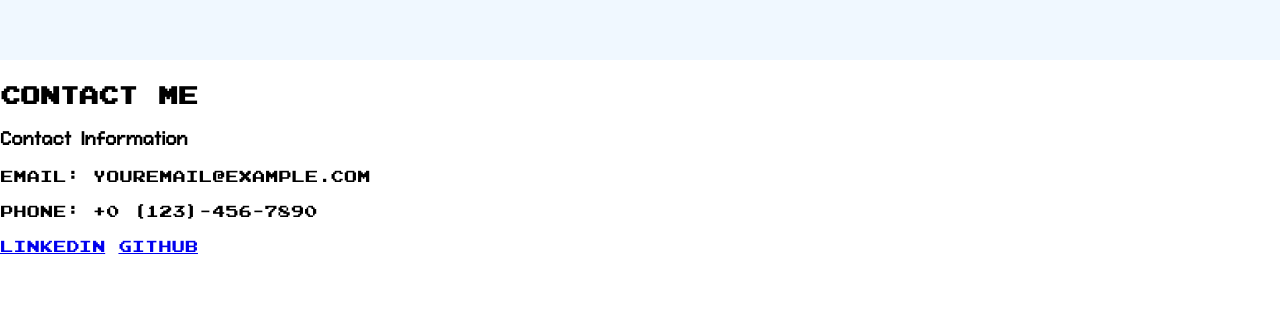
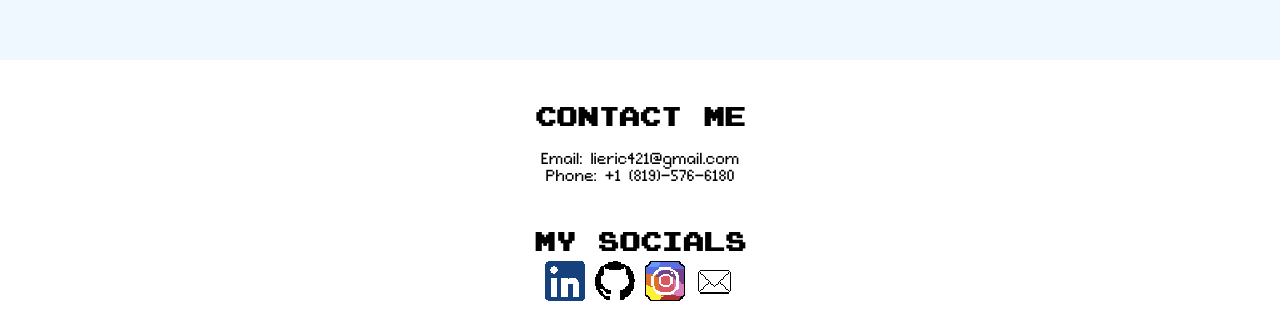
Before and after one commit to ericli421/ericli421.github.io, a plain HTML site: page index.html in a window 1280 px wide. Shown: the part 2274-2604 px from the top of the page. Before the commit the page ends 2545 px from the top, so only its background shows below. Drawn offline with Linux system fonts and the light colour scheme.

Commit message:
finished Contact area

```diff
--- a/index.html
+++ b/index.html
@@ -43,14 +43,47 @@
         <a href="pages/projects.html">See all projects</a>
       </div>
 
+      <!-- Later on, this section should be gone and replaced with a reusable element (since it's used everywhere) -->
       <div class="contact-area">
-        <h2 id="contact">Contact Me</h2>
-        <h3>Contact Information</h3>
-        <p>Email: youremail@example.com</p>
-        <p>Phone: +0 (123)-456-7890</p>
-        <a href="https://www.linkedin.com/in/eric-li-3277262b1/">LinkedIn</a>
-        <a href="https://github.com/ericli421">GitHub</a>
-        <p></p>
+        <h2 id="contact" style="margin-bottom: 20px; margin-top: 40px">
+          Contact Me
+        </h2>
+        <p>Email: lieric421@gmail.com</p>
+        <p style="margin-bottom: 40px">Phone: +1 (819)-576-6180</p>
+        <h2>My socials</h2>
+        <div class="socials-box">
+          <a
+            href="https://www.linkedin.com/in/eric-li-3277262b1/"
+            target="_blank"
+          >
+            <img
+              src="assets/icons/linkedin.svg"
+              alt="LinkedIn"
+              class="social-icon"
+            />
+          </a>
+          <a href="https://github.com/ericli421" target="_blank">
+            <img
+              src="assets/icons/github-dark.svg"
+              alt="GitHub"
+              class="social-icon"
+            />
+          </a>
+          <a href="https://www.instagram.com/ericli.421/" target="_blank">
+            <img
+              src="assets/icons/instagram-bordered.svg"
+              alt="Instagram"
+              class="social-icon"
+            />
+          </a>
+          <a href="mailto:lieric421@gmail.com" target="_blank"
+            ><img
+              src="assets/icons/email-closed.svg"
+              alt="Email Me"
+              class="social-icon"
+            />
+          </a>
+        </div>
       </div>
     </div>
   </body>
--- a/styles/index.css
+++ b/styles/index.css
@@ -18,7 +18,7 @@ html {
   scroll-behavior: smooth;
 }
 body {
-  font-family: "Joystix Monospace", sans-serif;
+  font-family: "Connection II", sans-serif;
   height: 100%;
   margin: 0;
   padding: 0;
@@ -28,8 +28,14 @@ h1 {
   font-family: "OS X Darwin", sans-serif;
   margin: 0;
 }
-h3 {
-  font-family: "Connection II", sans-serif;
+
+h2 {
+  font-size: 2vw;
+  font-family: "Joystix Monospace", sans-serif;
+  margin: 0;
+}
+h3,
+p {
   margin: 0;
 }
 
@@ -45,6 +51,7 @@ h3 {
   overflow: hidden;
 }
 .header-bar {
+  font-family: "Joystix Monospace", sans-serif;
   display: flex;
   position: sticky;
   padding: 1vh;
@@ -124,3 +131,33 @@ h3 {
 .projects-box {
   background-color: aliceblue;
 }
+
+.contact-area {
+  display: flex;
+  flex-direction: column;
+  align-items: center;
+  justify-content: center;
+  height: 100%;
+}
+.socials-box {
+  display: flex;
+  justify-content: center;
+  align-items: center;
+  flex-direction: row;
+  padding: 0px;
+}
+
+.social-icon {
+  width: 40px;
+  height: 40px;
+  padding: 5px;
+  transition: 0.25s;
+  margin-bottom: 20px;
+}
+
+.social-icon:hover {
+  transform: scale(1.1);
+}
+.social-icon:active {
+  transform: scale(1.05);
+}
```
Also changed, not shown: assets/icons/email-closed.svg (added), assets/icons/email-open.svg (added), assets/icons/github-dark.svg (added), assets/icons/github-light.svg (added), assets/icons/instagram-bordered.svg (added), assets/icons/instagram.svg (added), assets/icons/linkedin.svg (added).
